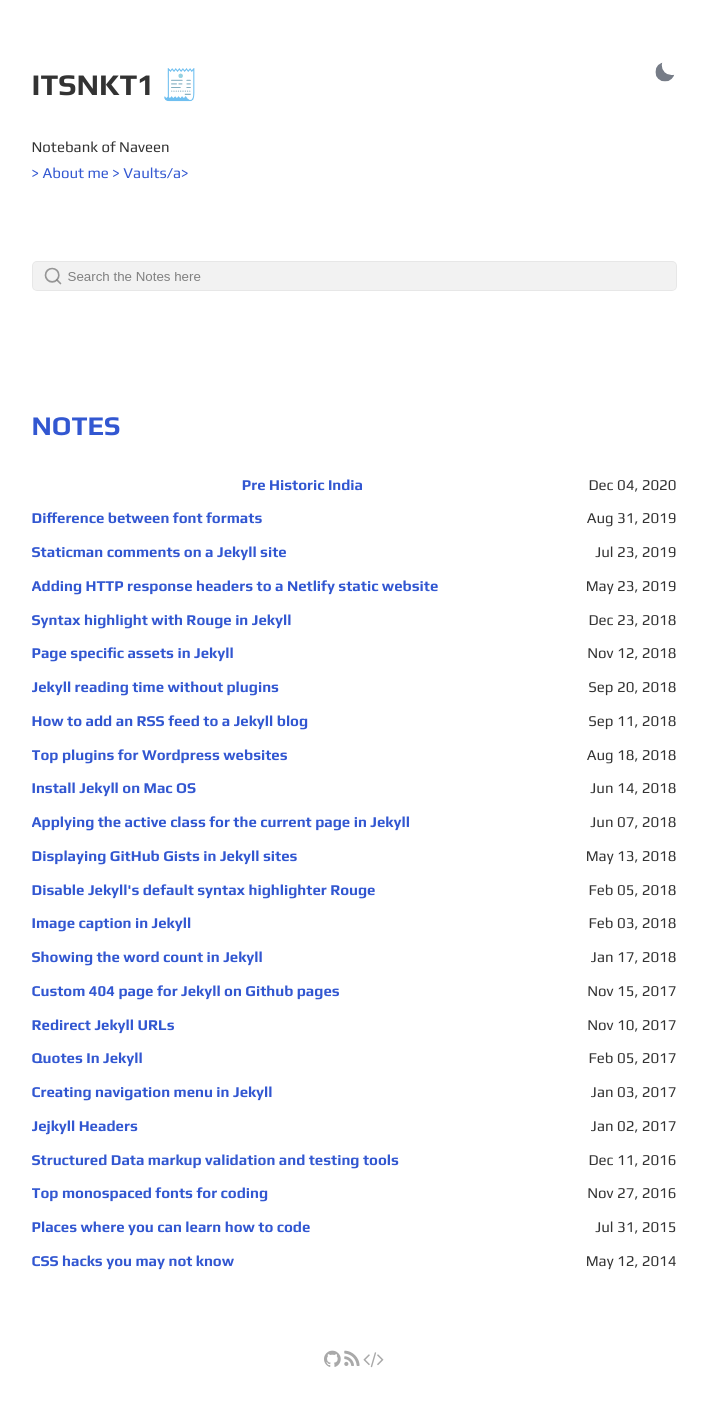
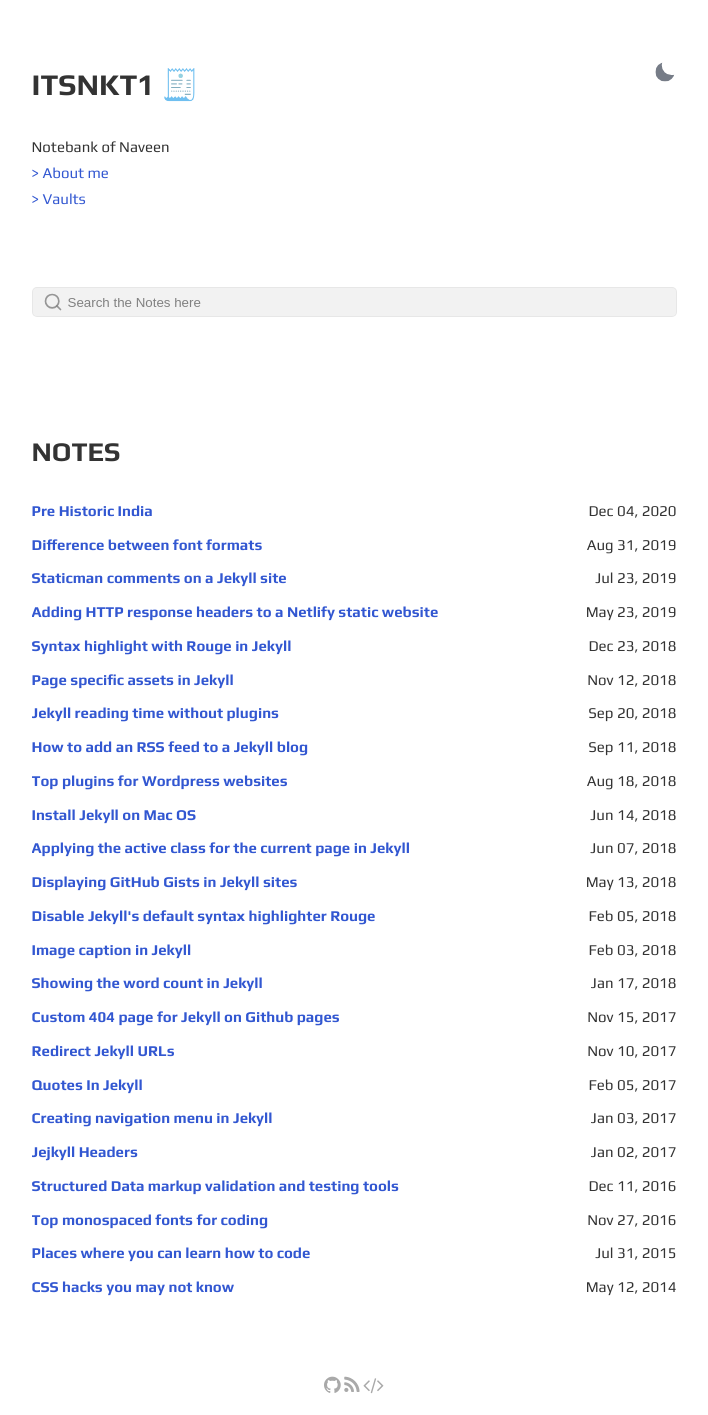
Before and after one commit to itsnkt1/Itsnkt1.github.io, a Jekyll site: the page built from index.html, in a window 1280 px wide. Shown: the whole page, without its empty margins (286-994 px from the left). Built offline with Jekyll 4.4.1, drawn with Linux system fonts in a browser that asks for light colours; before the commit the page ends 1389 px from its top, so only the background shows below that.

```diff
--- a/index.html
+++ b/index.html
@@ -12,8 +12,8 @@ layout: default
 	    {{ site.description }}
         <p>
 	    <a href="{{ site.url }}{{ site.baseurl }}/about/">> About me</a>
-
-<a href="{{ site.url }}{{ site.baseurl }}/vaults/">> Vaults/a>
+        <br/>
+<a href="{{ site.url }}{{ site.baseurl }}/vaults/">> Vaults</a>
 
 </p>
     </div>
```
